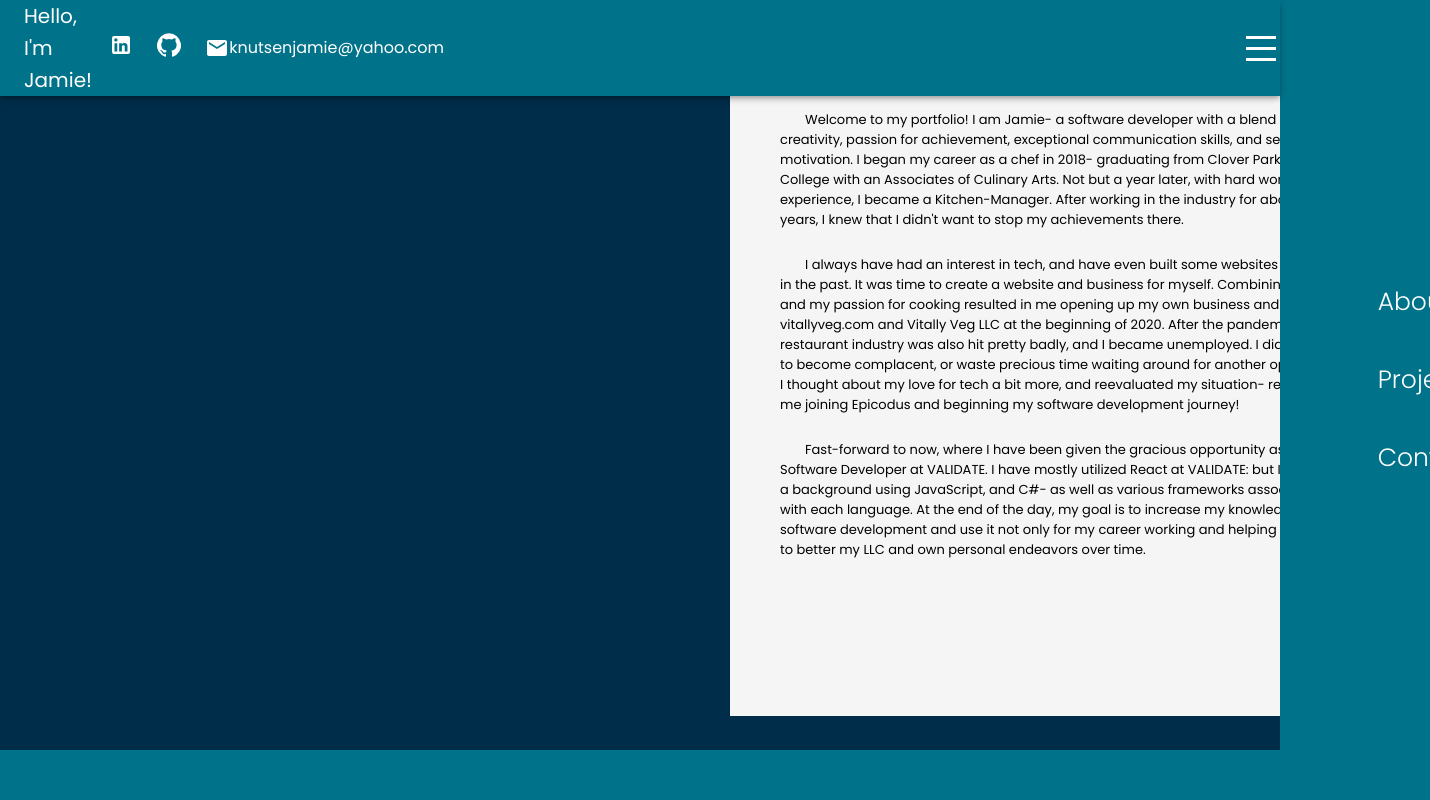
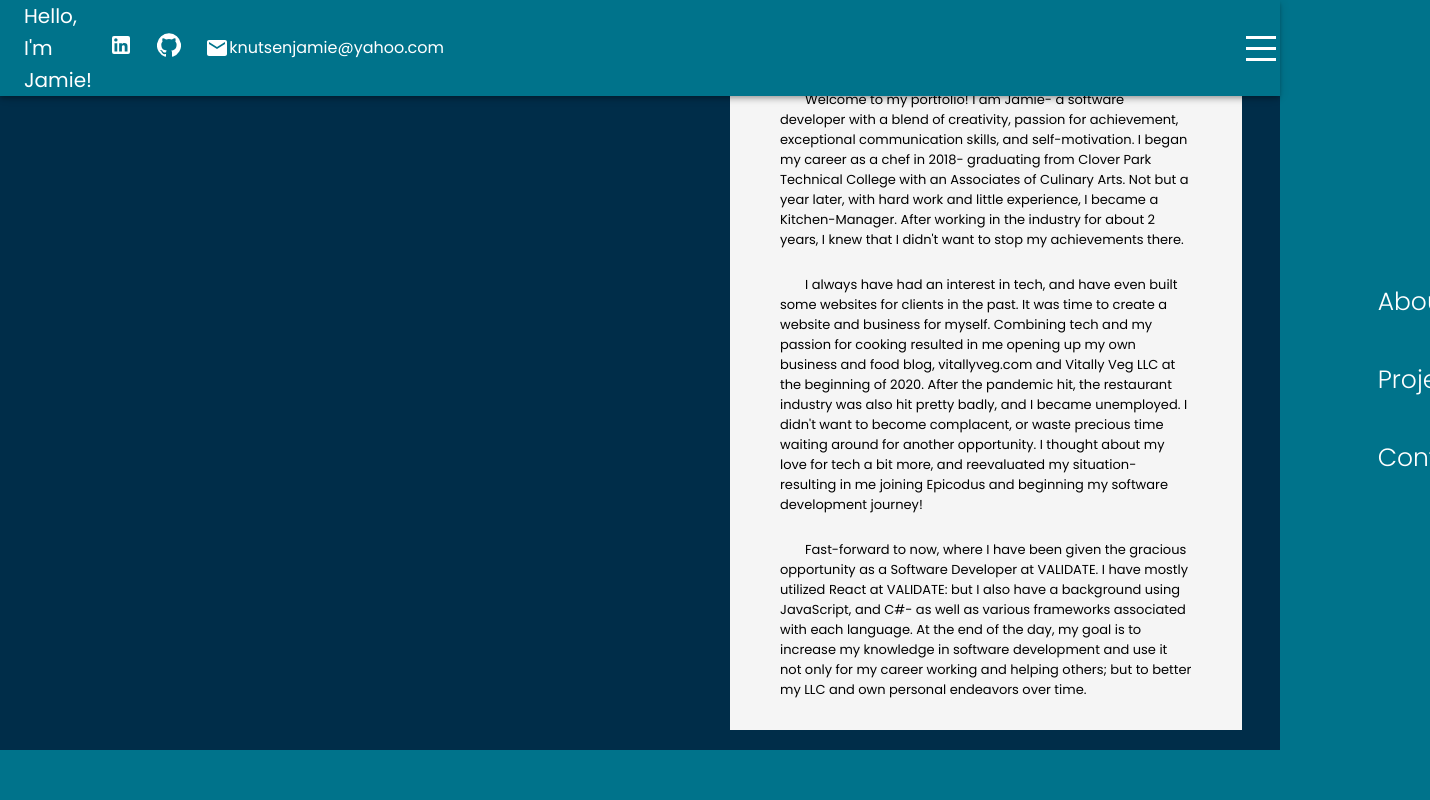
Before and after one commit to Knutsenjamie/Portfolio, a React (Create React App) app: page / in a window 1280 px wide. Shown: the top 800 px of the page, 1430 px wide, since content can reach past the window. Built offline with nearby package versions, Linux system fonts and the light colour scheme.

Commit message:
constrain text inside box

```diff
--- a/src/components/aboutme/Aboutme.jsx
+++ b/src/components/aboutme/Aboutme.jsx
@@ -1,6 +1,6 @@
 //picture of me, hobbies, career leading up to this point, future goals, resume pdf download.
 import "./aboutme.scss"
-import { Box, Typography } from '@material-ui/core';
+import { Box, Container, Grid } from '@material-ui/core';
 
 export default function Aboutme() {
     return (
@@ -14,11 +14,13 @@ export default function Aboutme() {
                 </div> */}
             </div>
             <div className="right">
+            <Grid
+                container
+            >
                 <Box
                 sx={{
-                    // boxShadow: 3,
-                    width: 670,
-                    height: '98%',
+                    width: '40vw',
+                    height: 'auto',
                     bgcolor: 'whitesmoke',
                 }}
                 >
@@ -36,6 +38,7 @@ export default function Aboutme() {
                             </p>
                     </div>
                 </Box>
+            </Grid>
             </div>
         </div>
     );
--- a/src/components/aboutme/Aboutme.scss
+++ b/src/components/aboutme/Aboutme.scss
@@ -14,9 +14,9 @@
     flex: 0.3;
 
     .aboutText {
-      margin-top: 70px;
       padding-left: 50px;
       padding-right: 50px;
+      padding-top: 50px;
 
       p {
         font-size: 13px;
```
Lines whose indentation alone changed are shown as unchanged.
